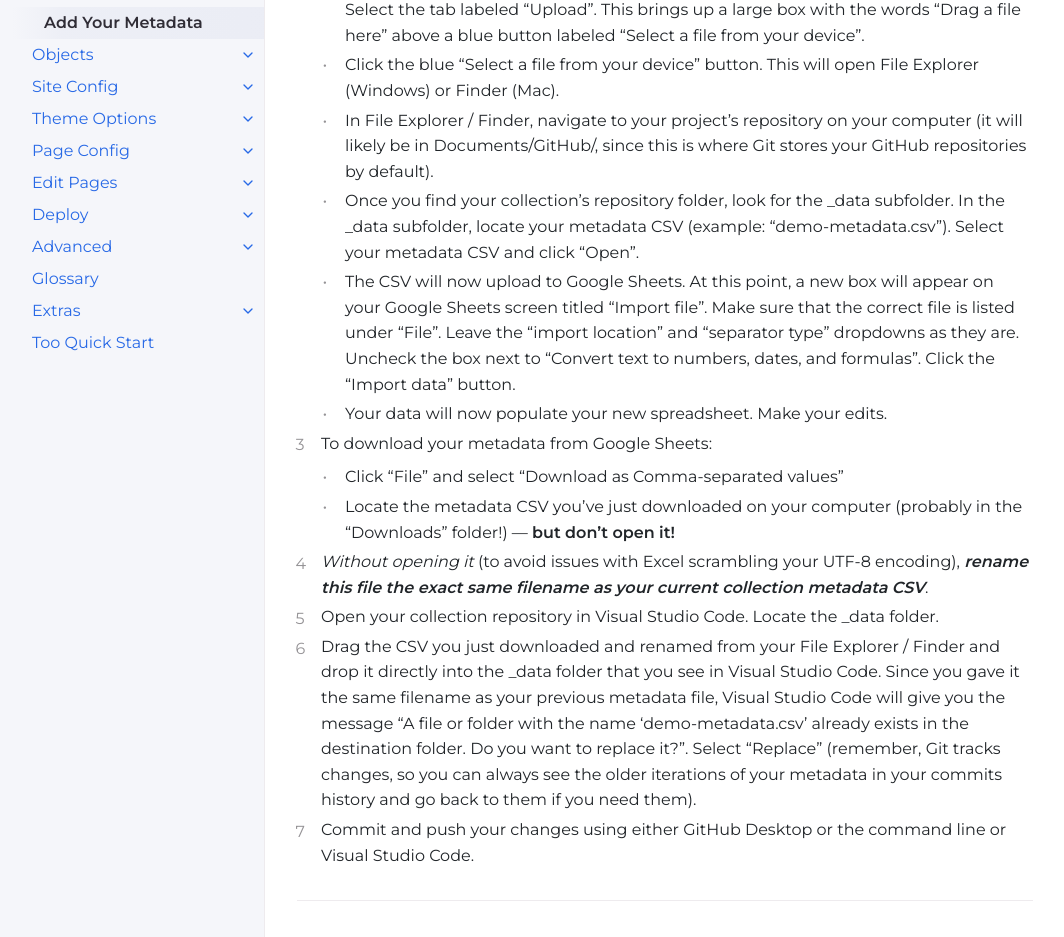
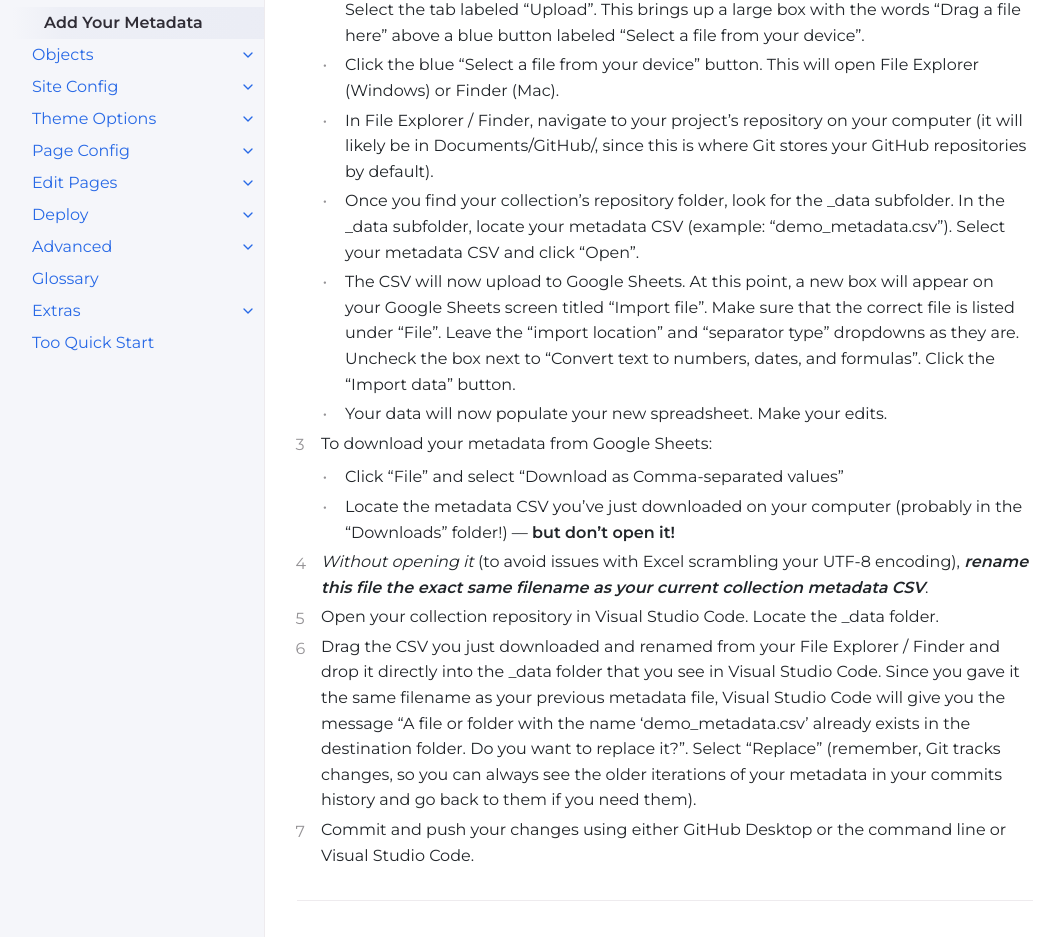
Before and after one commit to CollectionBuilder/cb-docs, a Jekyll site: the page built from docs/metadata/uploading.md, in a window 1280 px wide and 1400 px high, scrolled down 1906 px. Shown: the part 357-1294 px from the top of the window, without its empty margins (107-1171 px from the left). Built offline with Jekyll 4.4.1, drawn with Linux system fonts in a browser that asks for light colours.

```diff
--- a/docs/metadata/uploading.md
+++ b/docs/metadata/uploading.md
@@ -59,7 +59,7 @@ The following steps demonstrate how to edit your metadata in Google Sheets and a
     - In your new Google Sheet, click File > Import. A white box with four tabs will appear. Select the tab labeled "Upload". This brings up a large box with the words "Drag a file here" above a blue button labeled "Select a file from your device".
     - Click the blue "Select a file from your device" button. This will open File Explorer (Windows) or Finder (Mac).
     - In File Explorer / Finder, navigate to your project's repository on your computer (it will likely be in Documents/GitHub/, since this is where Git stores your GitHub repositories by default).
-    - Once you find your collection's repository folder, look for the _data subfolder. In the _data subfolder, locate your metadata CSV (example: "demo-metadata.csv"). Select your metadata CSV and click "Open".
+    - Once you find your collection's repository folder, look for the _data subfolder. In the _data subfolder, locate your metadata CSV (example: "demo_metadata.csv"). Select your metadata CSV and click "Open".
     - The CSV will now upload to Google Sheets. At this point, a new box will appear on your Google Sheets screen titled "Import file". Make sure that the correct file is listed under "File". Leave the "import location" and "separator type" dropdowns as they are. Uncheck the box next to "Convert text to numbers, dates, and formulas". Click the "Import data" button.
     - Your data will now populate your new spreadsheet. Make your edits.
 3. To download your metadata from Google Sheets:
@@ -67,5 +67,5 @@ The following steps demonstrate how to edit your metadata in Google Sheets and a
     - Locate the metadata CSV you've just downloaded on your computer (probably in the "Downloads" folder!) — **but don't open it!**
 4. *Without opening it* (to avoid issues with Excel scrambling your UTF-8 encoding), ***rename this file the exact same filename as your current collection metadata CSV***.
 5. Open your collection repository in Visual Studio Code. Locate the _data folder.
-6. Drag the CSV you just downloaded and renamed from your File Explorer / Finder and drop it directly into the _data folder that you see in Visual Studio Code. Since you gave it the same filename as your previous metadata file, Visual Studio Code will give you the message "A file or folder with the name 'demo-metadata.csv' already exists in the destination folder. Do you want to replace it?". Select "Replace" (remember, Git tracks changes, so you can always see the older iterations of your metadata in your commits history and go back to them if you need them).
+6. Drag the CSV you just downloaded and renamed from your File Explorer / Finder and drop it directly into the _data folder that you see in Visual Studio Code. Since you gave it the same filename as your previous metadata file, Visual Studio Code will give you the message "A file or folder with the name 'demo_metadata.csv' already exists in the destination folder. Do you want to replace it?". Select "Replace" (remember, Git tracks changes, so you can always see the older iterations of your metadata in your commits history and go back to them if you need them).
 7. Commit and push your changes using either GitHub Desktop or the command line or Visual Studio Code.
```
